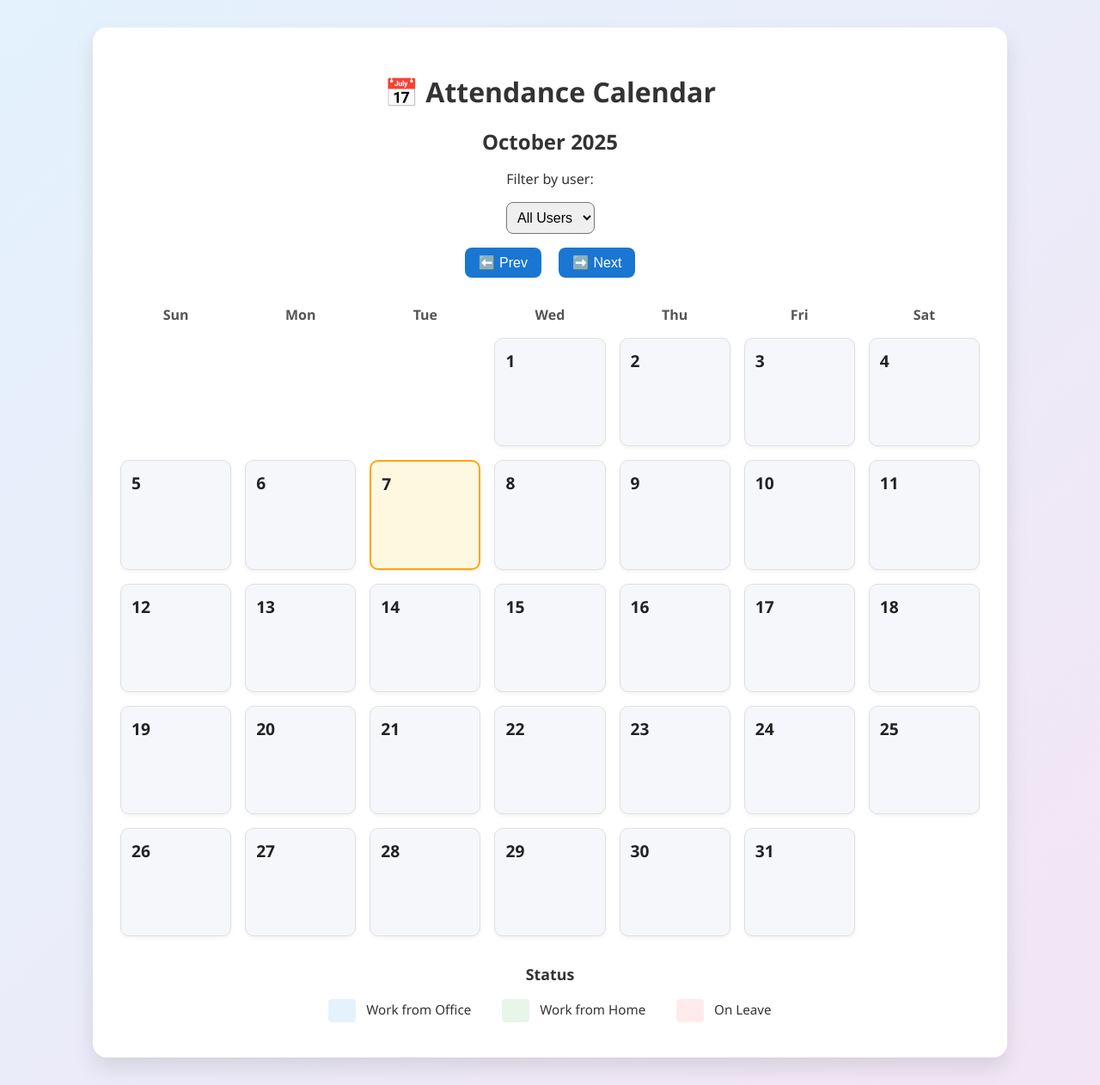
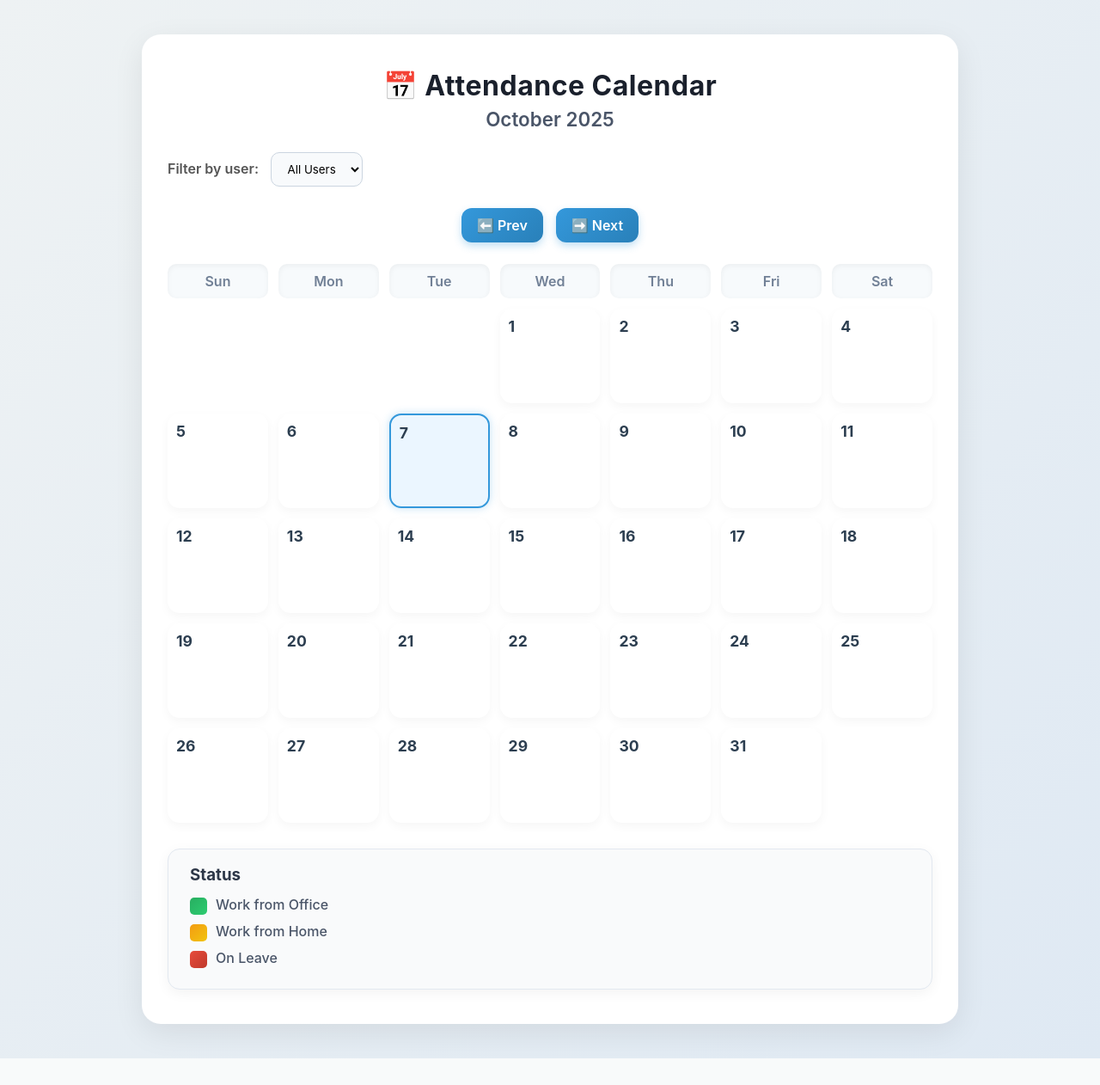
Before and after one commit to GPRaikar/Attendance-Tracker-Backend, a Flask app: page /calendar in a window 1280 px wide. Shown: the whole page at 86% size. After the commit the page ends 1231 px from the top, so only its background shows below. Run offline with Flask 3, Linux system fonts and the light colour scheme; data that the repository does not hold is empty.

Commit message:
Updating style.css

```diff
--- a/static/style.css
+++ b/static/style.css
@@ -1,146 +1,297 @@
-body {
-  font-family: 'Segoe UI', Tahoma, Geneva, Verdana, sans-serif;
-  background: linear-gradient(135deg, #e3f2fd, #f3e5f5);
+/* ===============================
+   Global Reset & Base Styling
+=============================== */
+* {
   margin: 0;
-  padding: 2rem;
-  color: #333;
+  padding: 0;
+  box-sizing: border-box;
+  font-family: "Inter", "Poppins", sans-serif;
 }
 
-.calendar-container {
-  max-width: 1000px;
-  margin: auto;
-  background: white;
-  border-radius: 16px;
-  padding: 2rem;
-  box-shadow: 0 12px 24px rgba(0, 0, 0, 0.1);
+body {
+  background: linear-gradient(135deg, #eef2f3, #dfe9f3);
+  color: #2c3e50;
+  display: flex;
+  justify-content: center;
+  align-items: flex-start;
+  min-height: 100vh;
+  padding: 40px 20px;
 }
 
-h1, h2 {
-  text-align: center;
-  margin-bottom: 1rem;
-  color: #333;
+/* ===============================
+   Calendar Container
+=============================== */
+.calendar-container {
+  background: #ffffff;
+  border-radius: 22px;
+  box-shadow: 0 10px 35px rgba(0, 0, 0, 0.08);
+  padding: 40px 30px;
+  max-width: 950px;
+  width: 100%;
+  animation: fadeIn 0.8s ease;
+  transition: all 0.3s ease;
 }
 
-label, select, .calendar-controls {
-  display: block;
-  margin: 1rem auto;
-  text-align: center;
+.calendar-container:hover {
+  transform: translateY(-2px);
+  box-shadow: 0 14px 40px rgba(0, 0, 0, 0.12);
 }
 
-select {
-  padding: 0.5rem;
-  font-size: 1rem;
-  border-radius: 8px;
+/* ===============================
+   Headings
+=============================== */
+h1 {
+  text-align: center;
+  font-weight: 700;
+  font-size: 2rem;
+  color: #1a202c;
+  letter-spacing: 0.5px;
+  margin-bottom: 6px;
+}
+
+#monthLabel {
+  text-align: center;
+  font-size: 1.4rem;
+  color: #4a5568;
+  margin-bottom: 25px;
+  font-weight: 600;
+}
+
+/* ===============================
+   Filter Dropdown
+=============================== */
+label {
+  font-weight: 600;
+  color: #555;
+}
+
+#userFilter {
+  margin-left: 10px;
+  padding: 10px 14px;
+  border-radius: 10px;
+  border: 1px solid #cbd5e0;
+  background-color: #f8fafc;
+  transition: all 0.3s ease;
+}
+
+#userFilter:hover,
+#userFilter:focus {
+  border-color: #3498db;
+  background-color: #ffffff;
+  box-shadow: 0 0 6px rgba(52, 152, 219, 0.4);
+}
+
+/* ===============================
+   Calendar Controls
+=============================== */
+.calendar-controls {
+  display: flex;
+  justify-content: center;
+  gap: 15px;
+  margin: 25px 0;
 }
 
 button {
-  margin: 0 0.5rem;
-  padding: 0.5rem 1rem;
+  background: linear-gradient(135deg, #3498db, #2980b9);
+  color: #fff;
+  border: none;
+  padding: 10px 18px;
+  border-radius: 12px;
   font-size: 1rem;
   cursor: pointer;
-  border: none;
-  border-radius: 8px;
-  background-color: #1976d2;
-  color: white;
-  transition: background-color 0.2s ease;
-}
-button:hover {
-  background-color: #0d47a1;
+  font-weight: 600;
+  transition: all 0.3s ease;
+  box-shadow: 0 4px 10px rgba(52, 152, 219, 0.3);
 }
 
+button:hover {
+  transform: translateY(-2px);
+  background: linear-gradient(135deg, #4aa3df, #1f6aa8);
+  box-shadow: 0 6px 12px rgba(52, 152, 219, 0.4);
+}
+
+button:active {
+  transform: scale(0.96);
+}
+
+/* ===============================
+   Calendar Grid
+=============================== */
 #calendar {
   display: grid;
   grid-template-columns: repeat(7, 1fr);
-  gap: 1rem;
-  margin-top: 2rem;
+  gap: 12px;
 }
 
 .day-name {
-  font-weight: bold;
   text-align: center;
-  color: #555;
+  font-weight: 600;
+  color: #718096;
+  padding: 10px;
+  background: #f7fafc;
+  border-radius: 10px;
+  box-shadow: inset 0 2px 6px rgba(0, 0, 0, 0.05);
 }
 
 .day {
-  background-color: #f5f7fa;
-  border-radius: 10px;
-  padding: 0.75rem;
-  min-height: 100px;
-  border: 1px solid #e0e0e0;
+  background: #ffffff;
+  border-radius: 14px;
+  min-height: 110px;
+  padding: 10px;
   position: relative;
-  box-shadow: 0 2px 4px rgba(0,0,0,0.05);
+  box-shadow: 0 4px 12px rgba(0, 0, 0, 0.04);
+  transition: all 0.25s ease;
 }
 
-.today {
-  border: 2px solid #ffa500;
-  background-color: #fff8e1;
+.day:hover {
+  transform: translateY(-4px);
+  box-shadow: 0 8px 18px rgba(0, 0, 0, 0.08);
 }
 
-.empty {
+.day.empty {
   background: transparent;
-  border: none;
   box-shadow: none;
 }
 
 .date {
-  font-weight: bold;
-  font-size: 1.2rem;
-  margin-bottom: 0.5rem;
-  color: #222;
+  font-weight: 700;
+  color: #2c3e50;
+  font-size: 1.1rem;
+  margin-bottom: 5px;
 }
 
-.status {
-  padding: 0.35rem 0.5rem;
-  margin: 0.25rem 0;
-  border-radius: 6px;
-  font-size: 0.9rem;
-  transition: transform 0.2s, box-shadow 0.2s;
-  cursor: default;
+/* ===============================
+   Today Highlight
+=============================== */
+.today {
+  border: 2px solid #3498db;
+  background: #ebf6ff;
+  box-shadow: 0 0 10px rgba(52, 152, 219, 0.3);
 }
 
-.status:hover {
-  transform: scale(1.03);
-  box-shadow: 0 2px 6px rgba(0, 0, 0, 0.1);
+/* ===============================
+   Status Tags
+=============================== */
+.status {
+  display: block;
+  font-size: 0.85rem;
+  border-radius: 10px;
+  padding: 5px 8px;
+  margin-top: 5px;
+  text-align: center;
+  font-weight: 500;
+  color: #fff;
+  word-break: break-word;
+  animation: fadeIn 0.3s ease;
 }
 
 .status.wfo {
-  background-color: #e3f2fd;
-  color: #0d47a1;
+  background: linear-gradient(135deg, #27ae60, #2ecc71);
+  box-shadow: 0 2px 10px rgba(39, 174, 96, 0.3);
 }
 
 .status.wfh {
-  background-color: #e8f5e9;
-  color: #1b5e20;
+  background: linear-gradient(135deg, #f39c12, #f1c40f);
+  color: #222;
+  box-shadow: 0 2px 10px rgba(241, 196, 15, 0.3);
 }
 
 .status.leave {
-  background-color: #ffebee;
-  color: #b71c1c;
+  background: linear-gradient(135deg, #e74c3c, #c0392b);
+  box-shadow: 0 2px 10px rgba(231, 76, 60, 0.3);
 }
 
 .status.unknown {
-  background-color: #eceff1;
-  color: #37474f;
+  background: #95a5a6;
 }
 
+/* ===============================
+   Legend Section
+=============================== */
 .legend {
-  margin-top: 2rem;
-  text-align: center;
-  font-size: 0.95rem;
+  margin-top: 30px;
+  background: #f9fafb;
+  border-radius: 14px;
+  padding: 18px 25px;
+  box-shadow: 0 4px 15px rgba(0, 0, 0, 0.05);
+  border: 1px solid #e2e8f0;
 }
+
 .legend h3 {
-  margin-bottom: 0.5rem;
+  margin-bottom: 10px;
+  color: #2d3748;
+  font-weight: 700;
 }
+
 .legend div {
-  display: inline-block;
-  margin: 0.3rem 1rem;
-  vertical-align: middle;
+  display: flex;
+  align-items: center;
+  margin-bottom: 6px;
+  font-weight: 500;
+  color: #4a5568;
 }
-.legend span {
-  display: inline-block;
-  width: 16px;
-  height: 16px;
-  margin-right: 0.5rem;
-  vertical-align: middle;
-  border-radius: 4px;
+
+.legend .status {
+  width: 20px;
+  height: 20px;
+  margin-right: 10px;
+  border-radius: 5px;
+  box-shadow: none;
 }
+
+/* ===============================
+   Animations
+=============================== */
+@keyframes fadeIn {
+  from {
+    opacity: 0;
+    transform: translateY(8px);
+  }
+  to {
+    opacity: 1;
+    transform: translateY(0);
+  }
+}
+
+/* ===============================
+   Responsive Design
+=============================== */
+@media (max-width: 900px) {
+  #calendar {
+    gap: 10px;
+  }
+
+  .calendar-container {
+    padding: 30px 20px;
+  }
+}
+
+@media (max-width: 768px) {
+  #calendar {
+    grid-template-columns: repeat(7, 1fr);
+    gap: 6px;
+  }
+
+  .day {
+    min-height: 90px;
+  }
+
+  h1 {
+    font-size: 1.6rem;
+  }
+
+  button {
+    padding: 8px 12px;
+    font-size: 0.9rem;
+  }
+}
+
+@media (max-width: 480px) {
+  #calendar {
+    grid-template-columns: repeat(3, 1fr);
+  }
+
+  #monthLabel {
+    font-size: 1.1rem;
+  }
+}
```
